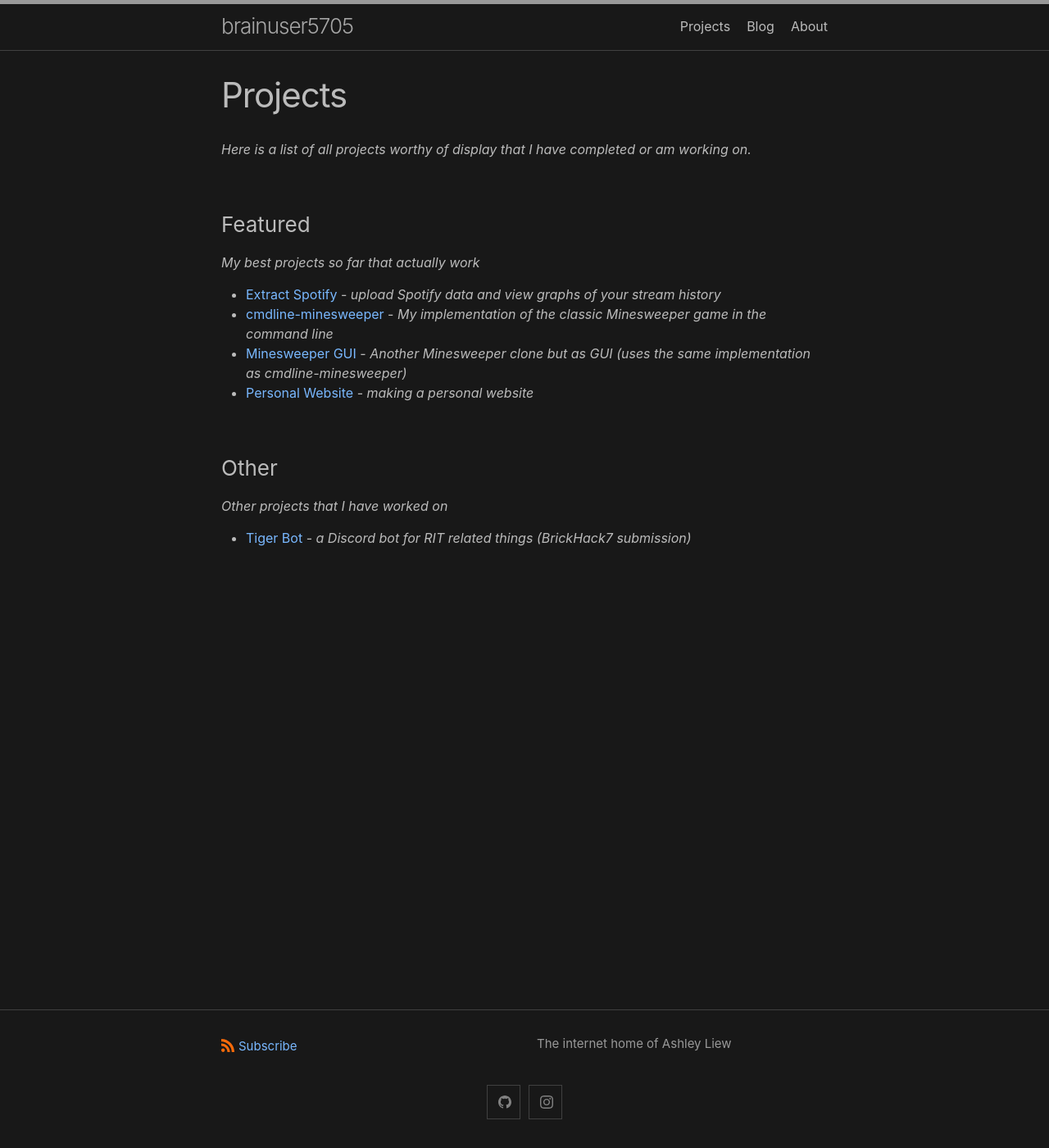
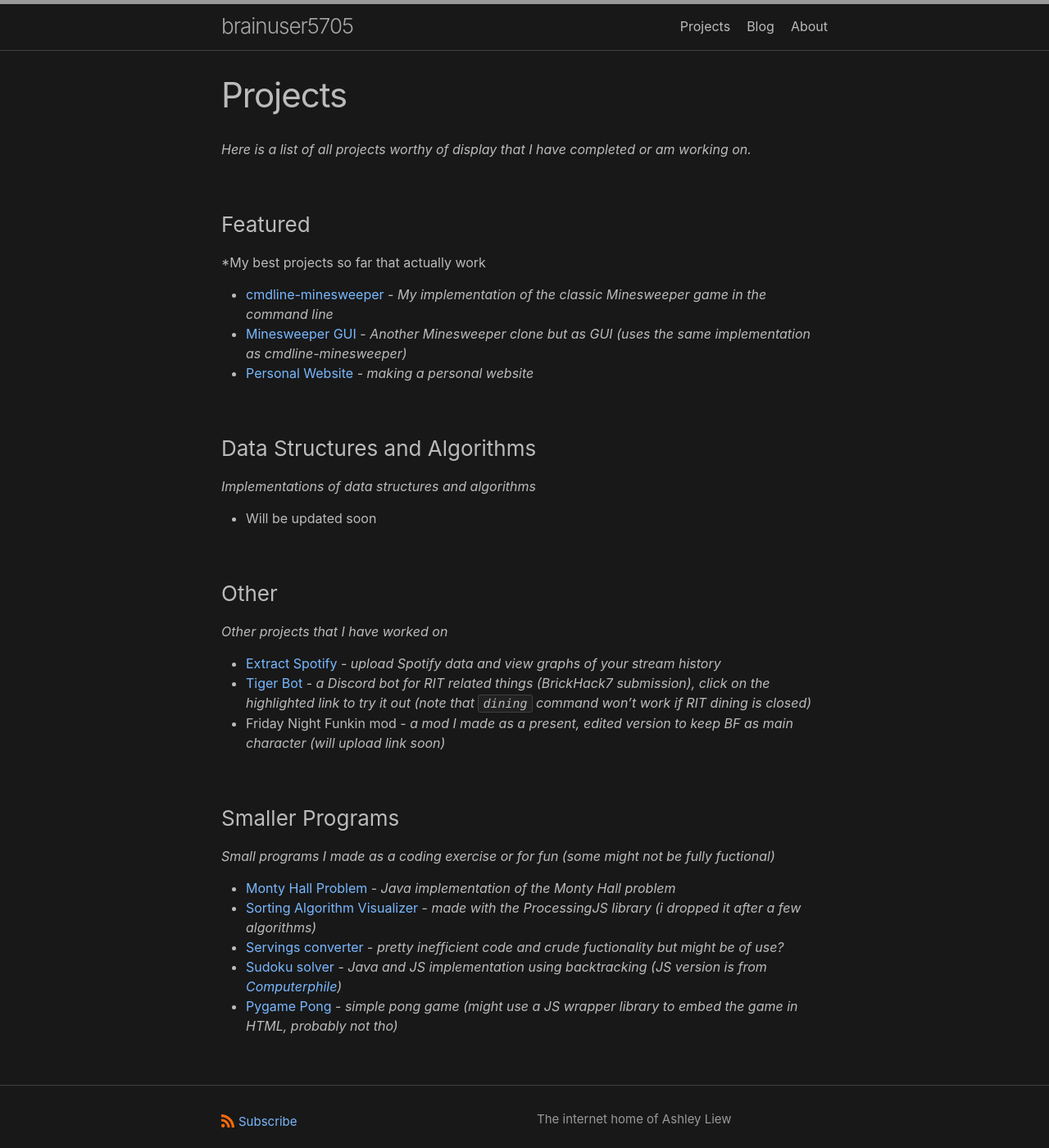
Before and after one commit to brainuser5705/personal-site-v3, a Jekyll site: the page built from projects.md, in a window 1280 px wide and 1400 px high. Shown: the whole window at 82% size. Built offline with Jekyll 4.4.1, drawn with Linux system fonts in a browser that asks for light colours.

Commit message:
Update projects.md

```diff
--- a/projects.md
+++ b/projects.md
@@ -9,12 +9,25 @@ layout: page
 *Here is a list of all projects worthy of display that I have completed or am working on.*
 
 ### Featured
-*My best projects so far that actually work*
-- [Extract Spotify](/extract-spotify) - *upload Spotify data and view graphs of your stream history*
+*My best projects so far that actually work
 - [cmdline-minesweeper](/cmdline-minesweeper/) - *My implementation of the classic Minesweeper game in the command line*
 - [Minesweeper GUI](/minesweeper-gui/) - *Another Minesweeper clone but as GUI (uses the same implementation as cmdline-minesweeper)*
 - [Personal Website](/site/) - *making a personal website*
 
+### Data Structures and Algorithms
+*Implementations of data structures and algorithms*
+- Will be updated soon
+
 ### Other
 *Other projects that I have worked on*
-- [Tiger Bot](/tiger-bot/) - *a Discord bot for RIT related things (BrickHack7 submission)*
+- [Extract Spotify](/extract-spotify) - *upload Spotify data and view graphs of your stream history*
+- [Tiger Bot](/tiger-bot/) - *a Discord bot for RIT related things (BrickHack7 submission), click on the highlighted link to try it out (note that `dining` command won't work if RIT dining is closed)*
+- Friday Night Funkin mod - *a mod I made as a present, edited version to keep BF as main character (will upload link soon)*
+
+### Smaller Programs
+*Small programs I made as a coding exercise or for fun (some might not be fully fuctional)*
+- [Monty Hall Problem](https://github.com/brainuser5705/monty-hall-problem) - *Java implementation of the Monty Hall problem*
+- [Sorting Algorithm Visualizer](/sorting-visuals/) - *made with the ProcessingJS library (i dropped it after a few algorithms)*
+- [Servings converter](/servings-converter/) - *pretty inefficient code and crude fuctionality but might be of use?*
+- [Sudoku solver](https://github.com/brainuser5705/sudoku-solver) - *Java and JS implementation using backtracking (JS version is from [Computerphile](https://www.youtube.com/watch?v=G_UYXzGuqvM))*
+- [Pygame Pong](https://github.com/brainuser5705/py-game-pong) - *simple pong game (might use a JS wrapper library to embed the game in HTML, probably not tho)*
```
